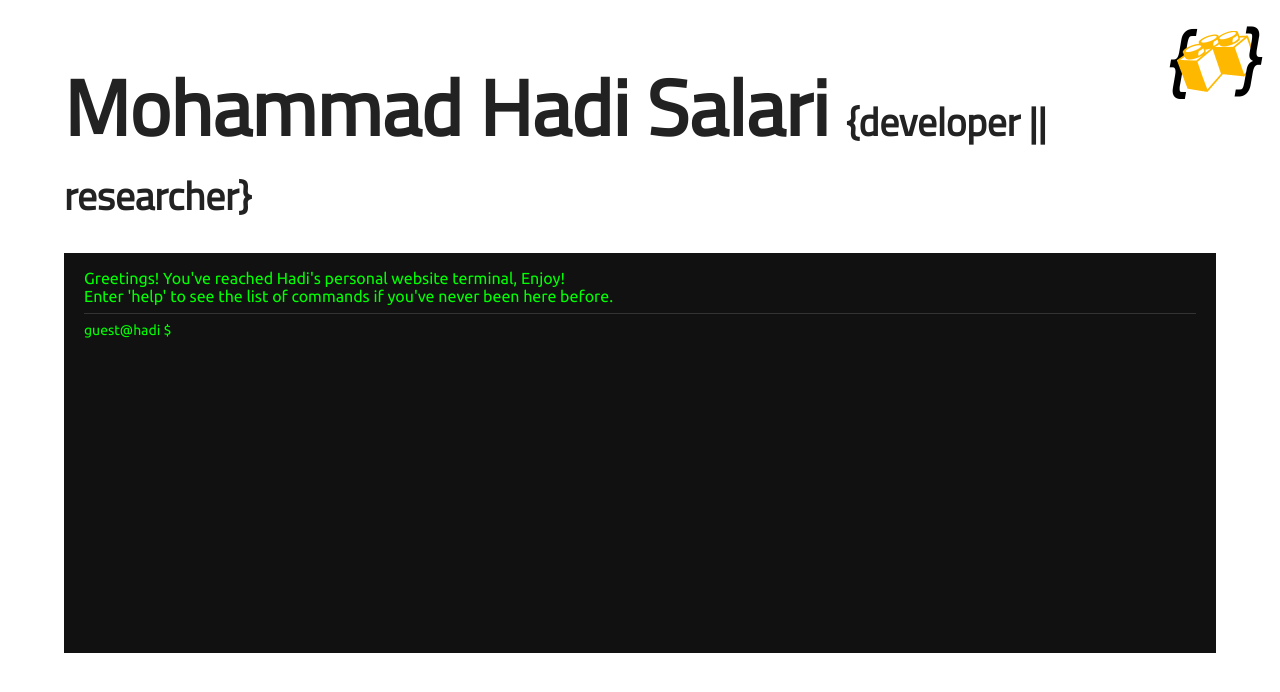
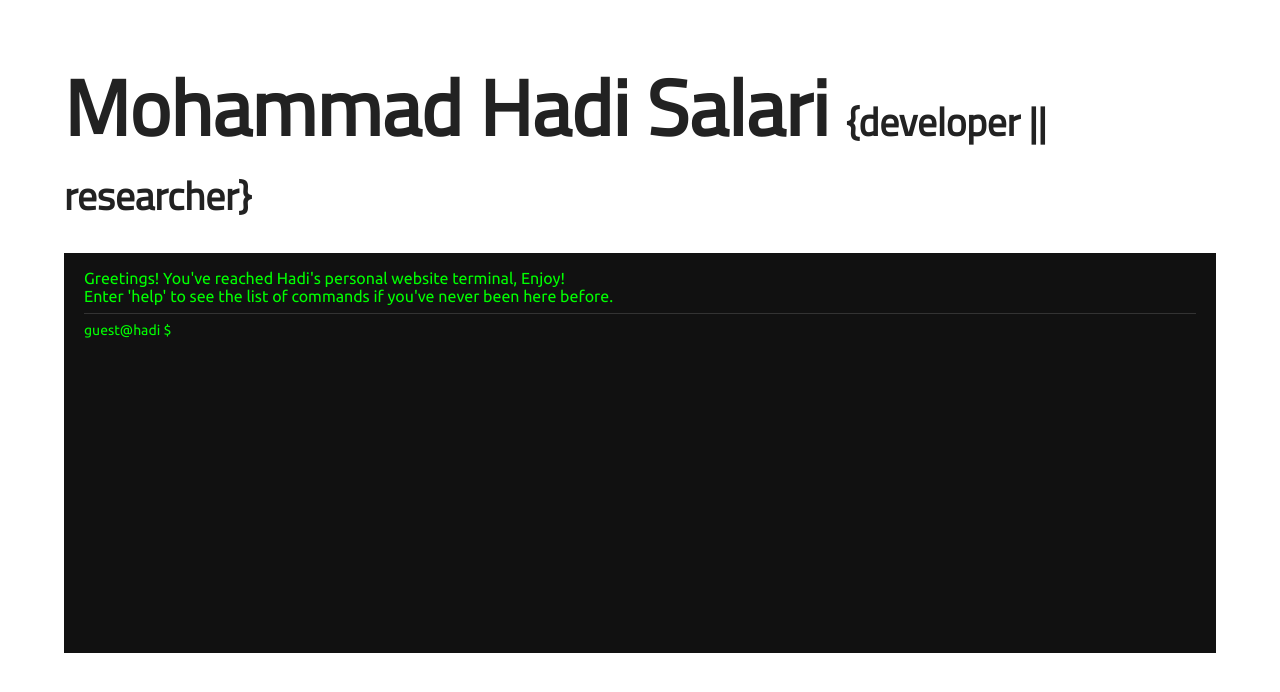
Before and after one commit to salarim/CV, a plain HTML site: page index.html in a window 1280 px wide. Drawn offline with Linux system fonts and the light colour scheme.

Commit message:
Update index.html

```diff
--- a/index.html
+++ b/index.html
@@ -1,14 +1,13 @@
 <html>
     <head>
         <meta charset="utf-8">
-        <link rel="shortcut icon" href="img/moeenz.png" type="image/png">
+
         <meta name="viewport" content="width=device-width, initial-scale=1">
-        <title>@moeenz :: Moeen Zamani</title>
+        <title>Mohammad Hadi Salari's CV</title>
         <link rel="stylesheet" href="styles/main.css">
     </head>
     <body>
         <section id="main">
-            <img id="avatar" src="img/moeenz.png" alt="Moeen Zamani">
             <h1>Mohammad Hadi Salari <span class="smaller">{developer || researcher}</span></h1>
             <div class="terminal">
                 <p> Greetings! You've reached Hadi's personal website terminal, Enjoy! </p>
```
